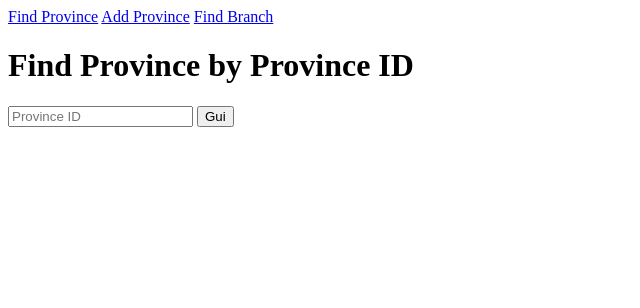
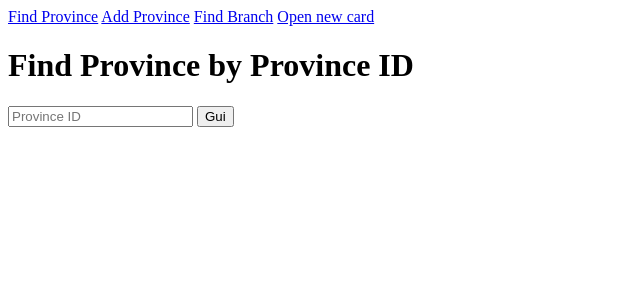
Before and after one commit to longlee218/ATM, a Django app: page /Long/find/province/ in a window 1280 px wide. Shown: the top 308 px of the page, without its empty margins (0-640 px from the left). Run offline with Django 3.2, Linux system fonts and the light colour scheme.

Commit message:
Long 00:00

```diff
--- a/ATM_LH/Long/templates/Long/base.html
+++ b/ATM_LH/Long/templates/Long/base.html
@@ -23,6 +23,7 @@
 <a href="{% url 'Long:province_find' %}">Find Province</a>
 <a href="{% url 'Long:add_province' %}"> Add Province</a>
 <a href="{% url 'Long:view_branch' %}">Find Branch</a>
+<a href="{% url 'Long:open_card' %}">Open new card</a>
 {% block find_province %}{% endblock %}
 {% block find_branch %}{% endblock %}
 </body>
```
